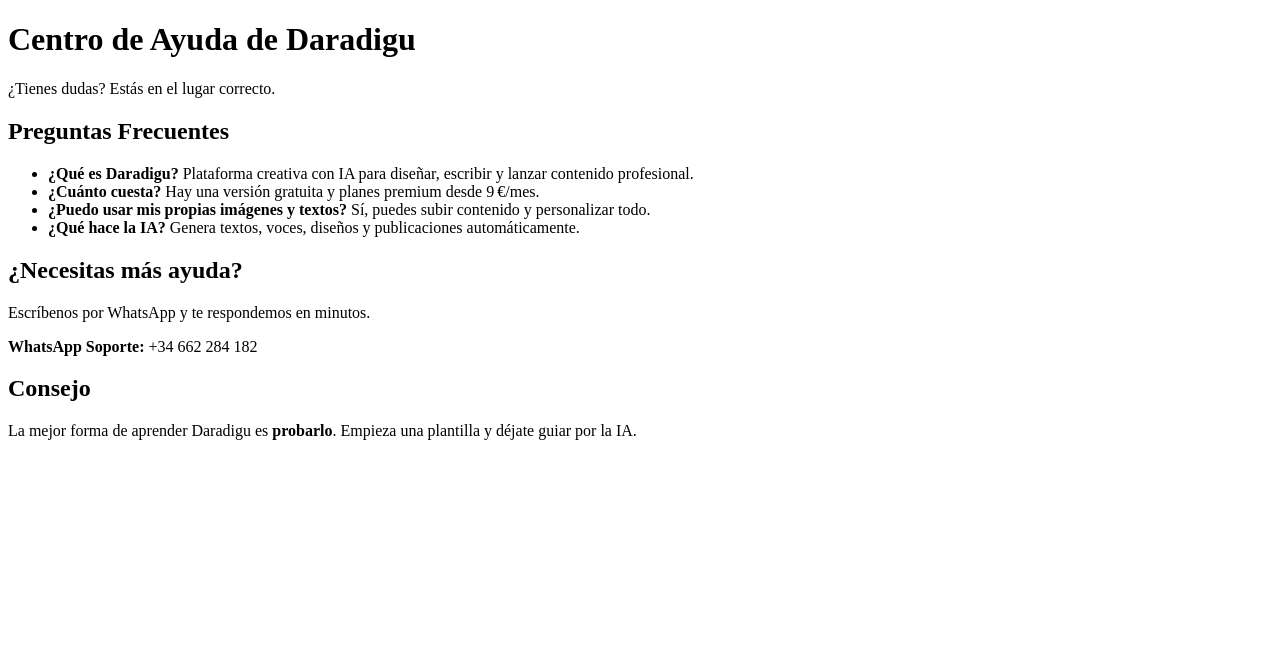
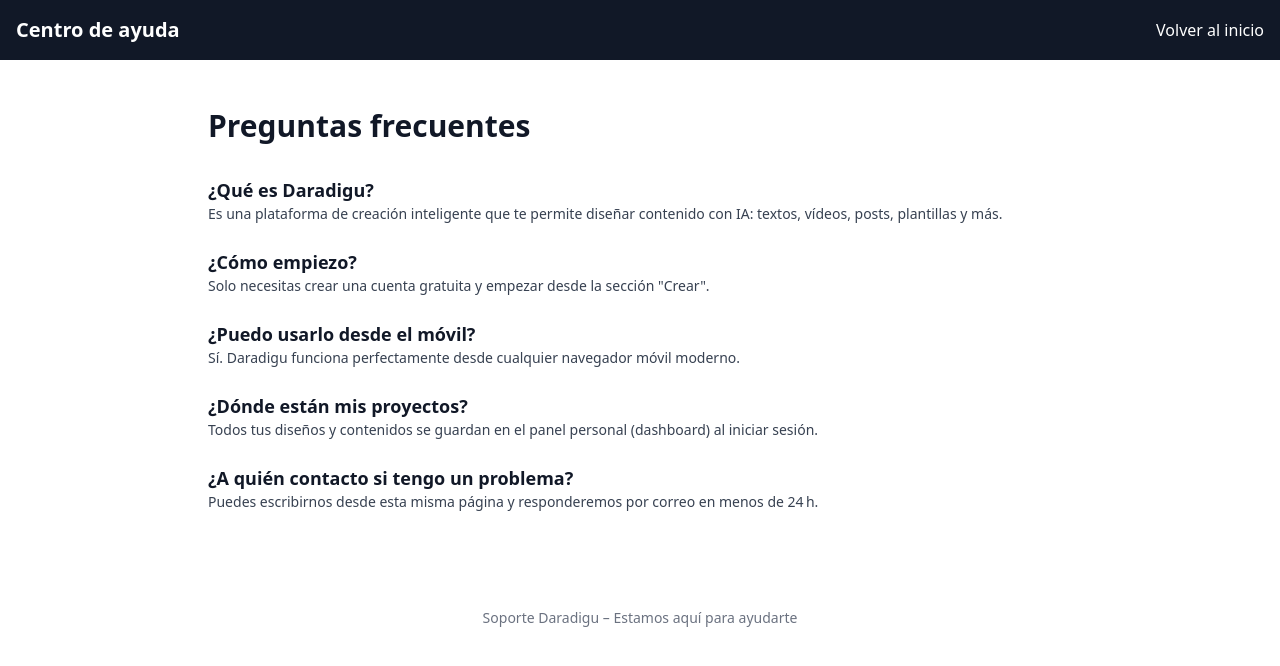
Before and after one commit to ceodaradigu/daradigu-platform, a plain HTML site: page ayuda.html in a window 1280 px wide. Drawn offline with nearby package versions, Linux system fonts and the light colour scheme.

Commit message:
Update ayuda.html

```diff
--- a/ayuda.html
+++ b/ayuda.html
@@ -2,26 +2,49 @@
 <html lang="es">
 <head>
   <meta charset="UTF-8" />
-  <meta name="viewport" content="width=device-width, initial-scale=1.0"/>
+  <meta name="viewport" content="width=device-width, initial-scale=1.0" />
   <title>Ayuda – Daradigu</title>
+  <link rel="stylesheet" href="https://cdn.jsdelivr.net/npm/tailwindcss@2.2.19/dist/tailwind.min.css">
 </head>
-<body>
-  <h1>Centro de Ayuda de Daradigu</h1>
-  <p>¿Tienes dudas? Estás en el lugar correcto.</p>
+<body class="bg-white text-gray-900">
+  <header class="bg-gray-900 text-white p-4">
+    <div class="max-w-7xl mx-auto flex justify-between items-center">
+      <h1 class="text-xl font-bold">Centro de ayuda</h1>
+      <a href="index.html" class="hover:underline">Volver al inicio</a>
+    </div>
+  </header>
 
-  <h2>Preguntas Frecuentes</h2>
-  <ul>
-    <li><strong>¿Qué es Daradigu?</strong> Plataforma creativa con IA para diseñar, escribir y lanzar contenido profesional.</li>
-    <li><strong>¿Cuánto cuesta?</strong> Hay una versión gratuita y planes premium desde 9 €/mes.</li>
-    <li><strong>¿Puedo usar mis propias imágenes y textos?</strong> Sí, puedes subir contenido y personalizar todo.</li>
-    <li><strong>¿Qué hace la IA?</strong> Genera textos, voces, diseños y publicaciones automáticamente.</li>
-  </ul>
+  <main class="max-w-4xl mx-auto py-12 px-4">
+    <h2 class="text-3xl font-bold mb-8">Preguntas frecuentes</h2>
 
-  <h2>¿Necesitas más ayuda?</h2>
-  <p>Escríbenos por WhatsApp y te respondemos en minutos.</p>
-  <p><strong>WhatsApp Soporte:</strong> +34 662 284 182</p>
+    <div class="mb-6">
+      <h3 class="text-lg font-semibold">¿Qué es Daradigu?</h3>
+      <p class="text-sm text-gray-700">Es una plataforma de creación inteligente que te permite diseñar contenido con IA: textos, vídeos, posts, plantillas y más.</p>
+    </div>
 
-  <h2>Consejo</h2>
-  <p>La mejor forma de aprender Daradigu es <strong>probarlo</strong>. Empieza una plantilla y déjate guiar por la IA.</p>
+    <div class="mb-6">
+      <h3 class="text-lg font-semibold">¿Cómo empiezo?</h3>
+      <p class="text-sm text-gray-700">Solo necesitas crear una cuenta gratuita y empezar desde la sección "Crear".</p>
+    </div>
+
+    <div class="mb-6">
+      <h3 class="text-lg font-semibold">¿Puedo usarlo desde el móvil?</h3>
+      <p class="text-sm text-gray-700">Sí. Daradigu funciona perfectamente desde cualquier navegador móvil moderno.</p>
+    </div>
+
+    <div class="mb-6">
+      <h3 class="text-lg font-semibold">¿Dónde están mis proyectos?</h3>
+      <p class="text-sm text-gray-700">Todos tus diseños y contenidos se guardan en el panel personal (dashboard) al iniciar sesión.</p>
+    </div>
+
+    <div class="mb-6">
+      <h3 class="text-lg font-semibold">¿A quién contacto si tengo un problema?</h3>
+      <p class="text-sm text-gray-700">Puedes escribirnos desde esta misma página y responderemos por correo en menos de 24 h.</p>
+    </div>
+  </main>
+
+  <footer class="text-center py-6 text-sm text-gray-500">
+    Soporte Daradigu – Estamos aquí para ayudarte
+  </footer>
 </body>
 </html>
```
